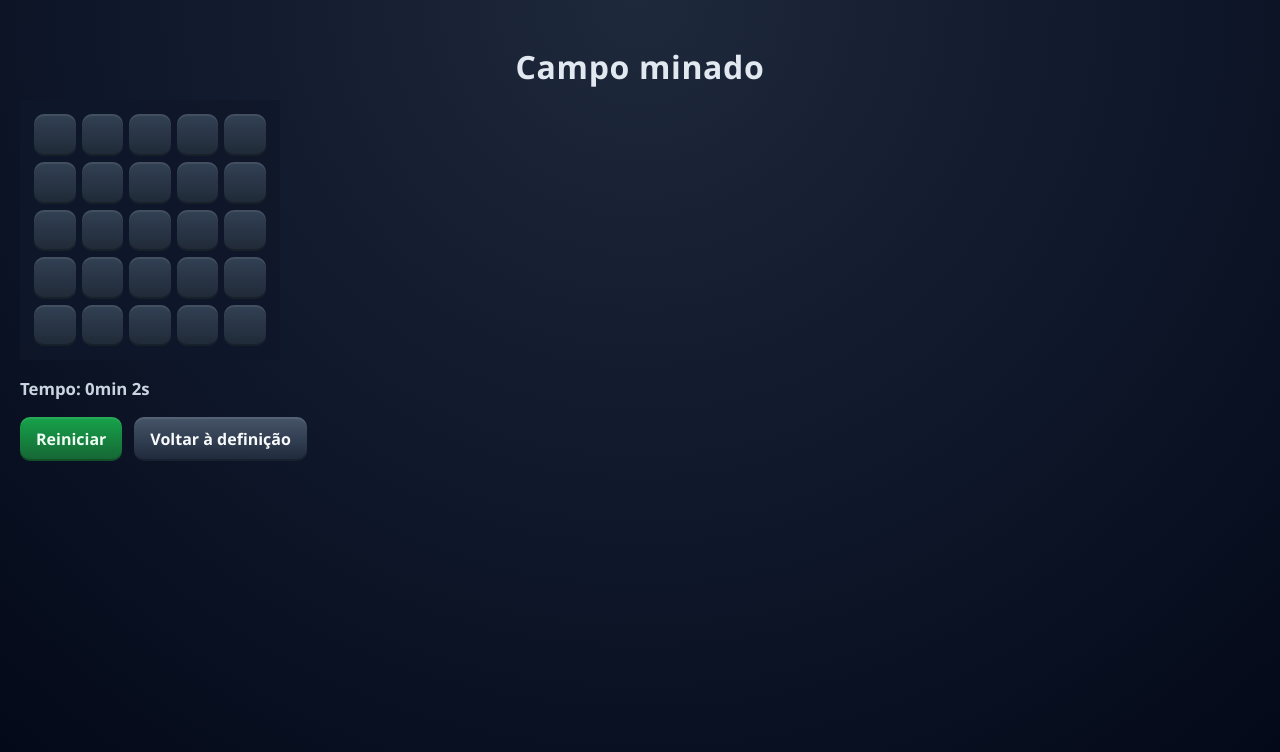
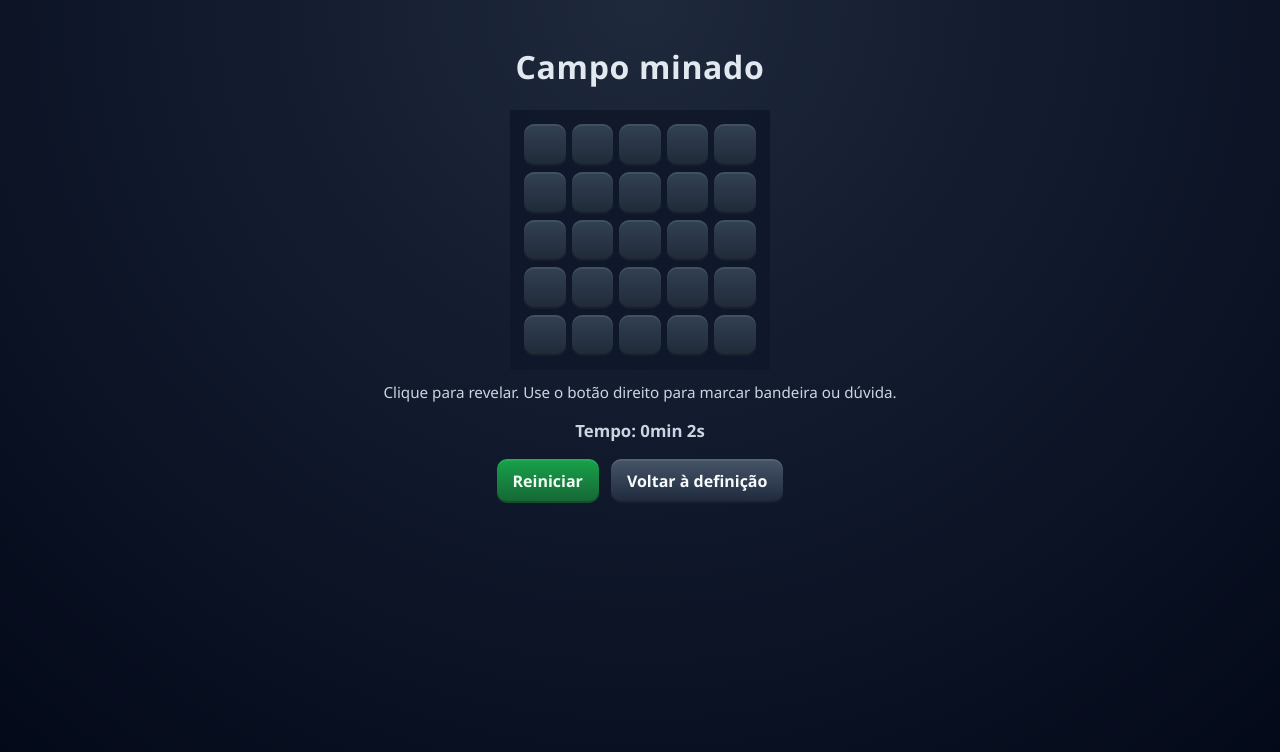
Before and after one commit to ocult/minesweeper, an Angular app: page /def in a window 1280 px wide. Both pictures are taken after a click on the button "Criar campo jogável". Shown: the top 752 px of the page. Built offline with nearby package versions, Linux system fonts and the light colour scheme.

Commit message:
Centralização.

```diff
--- a/src/app/camp/camp.component.html
+++ b/src/app/camp/camp.component.html
@@ -7,6 +7,7 @@
     {{ statusTitle }}
   </h1>
 
+  <div class="board-wrap">
     <table>
       <tbody>
         <tr *ngFor="let row of camp.camp; let x = index">
@@ -23,6 +24,11 @@
         </tr>
       </tbody>
     </table>
+  </div>
+
+  <p class="helper-text">
+    Clique para revelar. Use o botão direito para marcar bandeira ou dúvida.
+  </p>
 
   <p>Tempo: {{ elapsedTimeLabel }}</p>
   <div class="actions">
--- a/src/app/camp/camp.component.less
+++ b/src/app/camp/camp.component.less
@@ -12,10 +12,25 @@
   box-shadow: none;
 }
 
+:host > ng-container {
+  display: flex;
+  flex-direction: column;
+  align-items: center;
+  max-width: 520px;
+  margin: 0 auto;
+}
+
+.board-wrap {
+  display: flex;
+  justify-content: center;
+  width: 100%;
+}
+
 .actions {
   display: flex;
   gap: 12px;
   flex-wrap: wrap;
+  justify-content: center;
   margin-top: 12px;
 }
 
@@ -183,4 +198,13 @@ p {
   font-size: 1.05rem;
   font-weight: 600;
   color: #cbd5e1;
+  text-align: center;
 }
+
+.helper-text {
+  margin: 0;
+  font-size: 0.95rem;
+  font-weight: 500;
+  color: #cbd5e1;
+  text-align: center;
+}
```
Lines whose indentation alone changed are shown as unchanged.
